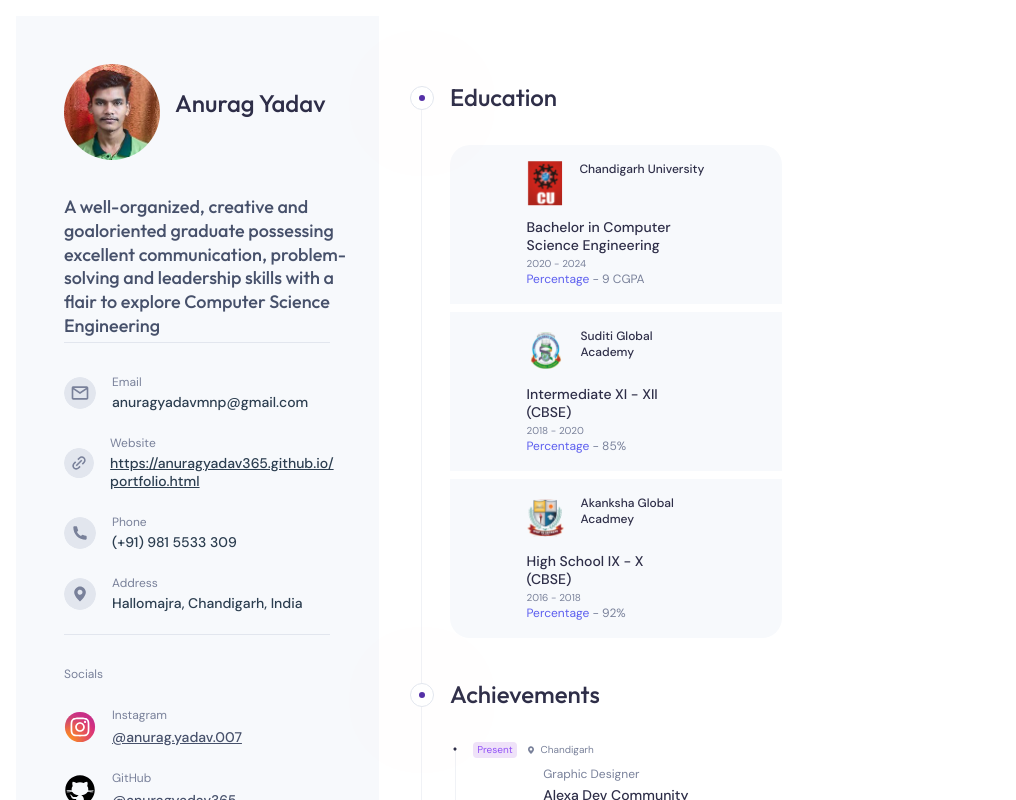
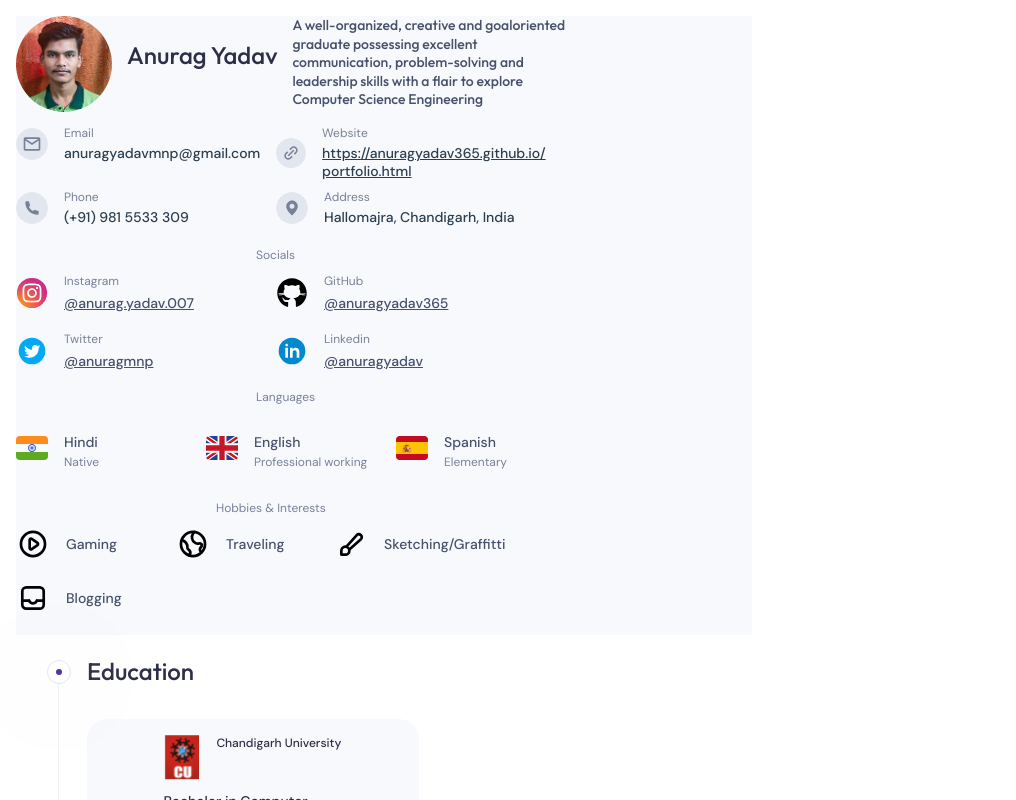
Before and after one commit to neogen22/vue-project, a Vue app: page / in a window 768 px wide. Shown: the top 800 px of the page, 1016 px wide, since content can reach past the window. Built offline with nearby package versions, Linux system fonts and the light colour scheme.

Commit message:
added adaptibve

```diff
--- a/src/App.vue
+++ b/src/App.vue
@@ -22,6 +22,10 @@
         </div>
       </div>
     </template>
+    <div class="wrapper-app" v-else-if="width > 800 || width < 450">
+        <AsideComponent/>
+        <MainPartFullComponent/>
+    </div>
     <div class="wrapper-app" v-else>
         <AsideComponent/>
         <MainPartFullComponent/>
@@ -108,16 +112,16 @@ export default {
         flex-direction: row;
       }
     }
-    @media screen and (min-width: 950px) and (max-width: 1190px)  {
+    @media screen and (min-width: 800px) and (max-width: 1190px)  {
       .wrapper-app {
         display: flex;
         flex-direction: row;
       }
     }
-    @media screen and (min-width: 450px) and (max-width: 950px)  {
+    @media screen and (max-width: 800px) and (min-width: 450px) {
       .wrapper-app {
         display: flex;
-        flex-direction: row;
+        flex-direction: column;
       }
     }
     @media screen and (max-width: 450px)  {
--- a/src/components/AsidePartComponents/AsidePartComplexCards/ContactsComplexCard.vue
+++ b/src/components/AsidePartComponents/AsidePartComplexCards/ContactsComplexCard.vue
@@ -64,4 +64,14 @@ export default {
             padding-bottom: 32px;
         }
     }
+    @media screen and (max-width: 800px) and (min-width: 450px) {
+        .contact-complex-card-wrapper {
+            padding-top: 10px;
+            display: grid;
+            grid-template-columns: 260px 260px;
+        }
+        .contact-complex-card-wrapper>div {
+            padding-bottom: 10px;
+        }
+    }
 </style>
--- a/src/components/AsidePartComponents/AsidePartComplexCards/HobbiesAndInterestsComplexCard.vue
+++ b/src/components/AsidePartComponents/AsidePartComplexCards/HobbiesAndInterestsComplexCard.vue
@@ -1,5 +1,5 @@
 <template>
-    <div class="hobbies-and-interests-complex-card-wrapper">
+    <div class="hobbies-and-interests-complex-card-wrapper" v-if="width > 800 || width < 450">
         <div>
             <AsidePartCardHeader
                 asideCardHeader="Hobbies & Interests"
@@ -10,6 +10,21 @@
                 :name="item.name"
                 :image="item.image"
             />
+        </div>
+    </div>
+    <div v-else>
+        <div class="header">
+            <AsidePartCardHeader
+                asideCardHeader="Hobbies & Interests"
+            />
+        </div>
+        <div class="hobbies-and-interests-complex-card-wrapper-alternative">
+            <div v-for="item in hobbiesAndInterestsCardsArray" :key="item.id">
+                <HobbiesAndInterestsCard
+                    :name="item.name"
+                    :image="item.image"
+                />
+            </div>
         </div>
     </div>
 </template>
@@ -24,6 +39,7 @@
         },
         data() {
             return {
+                width: undefined,
                 hobbiesAndInterestsCardsArray:[
                     {
                         name:"Gaming",
@@ -43,7 +59,13 @@
                     }
                 ]
             }
-        }
+        },
+        created() {
+            this.width = window.innerWidth
+            window.addEventListener('resize', () => {
+                this.width = window.innerWidth
+            })
+        },
     }
 </script>
 
@@ -64,4 +86,18 @@
             padding-bottom: 32px;
         }
     }
+    @media screen and (max-width: 800px) and (min-width: 450px) {
+        .header {
+            margin-top: 30px;
+            margin-left: 200px;
+        }
+        .hobbies-and-interests-complex-card-wrapper-alternative {
+            padding-top: 10px;
+            display: grid;
+            grid-template-columns: 160px 160px 160px;
+        }
+        .hobbies-and-interests-complex-card-wrapper-alternative div {
+            padding-bottom: 10px;
+        }
+    }
 </style>
--- a/src/components/AsidePartComponents/AsidePartComplexCards/LanguageComplexCard.vue
+++ b/src/components/AsidePartComponents/AsidePartComplexCards/LanguageComplexCard.vue
@@ -1,5 +1,5 @@
 <template>
-    <div class="language-complex-card-wrapper">
+    <div class="language-complex-card-wrapper" v-if="width > 800 || width < 450">
         <div>
             <AsidePartCardHeader
                 asideCardHeader="Languages"
@@ -11,6 +11,22 @@
                 :level="item.level"
                 :image="item.image"
             />
+        </div>
+    </div>
+    <div v-else>
+        <div class="header">
+            <AsidePartCardHeader
+                asideCardHeader="Languages"
+            />
+        </div>
+        <div class="language-complex-card-wrapper-alternative">
+            <div v-for="item in languageCardsArray" :key="item.id">
+                <LanguagesCard
+                    :language="item.language"
+                    :level="item.level"
+                    :image="item.image"
+                />
+            </div>
         </div>
     </div>
 </template>
@@ -25,6 +41,7 @@
         },
         data() {
             return {
+                width: undefined,
                 languageCardsArray:[
                     {
                         language:"Hindi",
@@ -43,6 +60,12 @@
                     }
                 ]
             }
+        },
+        created() {
+            this.width = window.innerWidth
+            window.addEventListener('resize', () => {
+                this.width = window.innerWidth
+            })
         },
     }
 </script>
@@ -64,4 +87,23 @@
             padding-bottom: 32px
         }
     }
+    @media screen and (max-width: 800px) and (min-width: 450px) {
+        .social-complex-card-wrapper {
+            padding-top: 10px;
+            display: grid;
+            grid-template-columns: 260px 260px;
+        }
+        .header {
+            margin-left: 240px;
+        }
+        .language-complex-card-wrapper-alternative {
+            padding-top: 10px;
+            display: grid;
+            grid-template-columns: 190px 190px 190px;
+        }
+        .language-complex-card-wrapper-alternative div {
+            padding-top: 10px;
+            align-self: center;
+        }
+    }
 </style>
--- a/src/components/AsidePartComponents/AsidePartComplexCards/SocialComplexCard.vue
+++ b/src/components/AsidePartComponents/AsidePartComplexCards/SocialComplexCard.vue
@@ -1,5 +1,5 @@
 <template>
-    <div class="social-complex-card-wrapper">
+    <div class="social-complex-card-wrapper" v-if="width > 800 || width < 450">
         <div>
             <AsidePartCardHeader
                 asideCardHeader="Socials"
@@ -14,6 +14,23 @@
             />
         </div>
     </div>
+    <div v-else>
+        <div class="header">
+            <AsidePartCardHeader
+                asideCardHeader="Socials"
+            />
+        </div>
+        <div class="social-complex-card-wrapper-alternative">
+            <div v-for="item in socialCardsArray" :key="item.id">
+                <SocialCard
+                    :name="item.name"
+                    :address="item.address"
+                    :image="item.image"
+                    :HTMLAddress="item.HTMLAddress"
+                />
+            </div>
+        </div>
+    </div>
 </template>
 
 <script>
@@ -26,6 +43,7 @@
         },
         data() {
             return {
+                width: undefined,
                 socialCardsArray: [
                     {
                         name:"Instagram",
@@ -54,6 +72,12 @@
                 ]
             }
         },
+        created() {
+            this.width = window.innerWidth
+            window.addEventListener('resize', () => {
+                this.width = window.innerWidth
+            })
+        },
     }
 </script>
 
@@ -74,4 +98,23 @@
             padding-bottom: 32px;
         }
     }
+    @media screen and (max-width: 800px) and (min-width: 450px) {
+        .social-complex-card-wrapper {
+            padding-top: 10px;
+            display: grid;
+            grid-template-columns: 260px 260px;
+        }
+        .header {
+
+            margin-left: 240px;
+        }
+        .social-complex-card-wrapper-alternative {
+            padding-top: 10px;
+            display: grid;
+            grid-template-columns: 260px 260px;
+        }
+        .social-complex-card-wrapper-alternative div {
+            padding-bottom: 10px;
+        }
+    }
 </style>
--- a/src/components/AsidePartComponents/AsidePartFullComponent.vue
+++ b/src/components/AsidePartComponents/AsidePartFullComponent.vue
@@ -1,5 +1,5 @@
 <template>
-    <div class='aside-part-full-component'>
+    <div class='aside-part-full-component' v-if="width > 800 || width < 450">
         <AsidePartHeader/>
         <hr class="aside-part-full-component-first-hr">
         <ContactsComplexCard/>
@@ -8,6 +8,15 @@
         <hr>
         <LanguageComplexCard/>
         <HobbiesAndInterestsComplexCard/>
+    </div>
+    <div class='alternative' v-else>
+        <AsidePartHeader/>
+        <div class="aside-part-full-component-medium">
+            <ContactsComplexCard/>
+        </div>
+            <SocialComplexCard/>
+            <LanguageComplexCard/>
+            <HobbiesAndInterestsComplexCard/>
     </div>
 </template>
 
@@ -24,6 +33,17 @@
             LanguageComplexCard,
             HobbiesAndInterestsComplexCard,
             AsidePartHeader,
+        },
+        data() {
+            return {
+                width: undefined,
+            }
+        },
+        created() {
+            this.width = window.innerWidth
+            window.addEventListener('resize', () => {
+                this.width = window.innerWidth
+            })
         },
     }
 </script>
@@ -57,4 +77,13 @@
                 height: 1460px;
             }
         }
+        @media screen and (max-width: 800px) and (min-width: 450px) {
+            .aside-part-full-component-medium {
+                display: grid;
+                grid-template-columns: 1fr 1fr;
+            }
+            .alternative {
+                background-color: rgb(247, 249, 252);
+            }
+        }
 </style>
--- a/src/components/AsidePartComponents/AsidePartHeader.vue
+++ b/src/components/AsidePartComponents/AsidePartHeader.vue
@@ -19,33 +19,6 @@
         object-fit: cover;
         object-position: 50% 0;
     }
-/*     @media (orientation: portrait) {
-        .aside-part-header-inside-wrapper {
-            display: flex;
-            flex-direction: row;
-            column-gap: 10%;
-            padding-bottom: 4%;
-        }
-        .aside-part-header-person-description {
-            font-family: 'Outfit', sans-serif;
-            font-size: 3vw;
-            font-weight: 500;
-            line-height: 1.33;
-            color: rgba(71, 81, 107, 1);
-            text-align: center;
-        }
-        .aside-part-header-person-name {
-            font-family: 'Outfit', sans-serif;
-            color: var(--gray-darker, #2E2E48);
-            font-size: 7vw;
-            font-style: normal;
-            font-weight: 500;
-            line-height: 1.25;
-            padding-top: 7%;
-        }
-
-    } */
-
     .aside-part-header-wrapper {
         display: flex;
         flex-direction: column;
@@ -89,4 +62,21 @@
             row-gap: 3vh;
         }
     }
+    @media screen and (max-width: 800px) and (min-width: 450px) {
+        .aside-part-header-wrapper {
+            display: flex;
+            flex-direction: row;
+            row-gap: 10px;
+            padding-top: 0px;
+            height: 100px;
+        }
+        .aside-part-header-inside-wrapper {
+            padding-bottom: 0px;
+        }
+        .aside-part-header-person-description {
+            padding-left: 15px;
+            font-size: 14px;
+            min-width: 238px;
+        }
+    }
 </style>
--- a/src/components/MainPartComponents/MainPartFullComponent.vue
+++ b/src/components/MainPartComponents/MainPartFullComponent.vue
@@ -61,7 +61,7 @@ export default {
 </script>
 
 <style scoped>
-    @media screen and (min-width: 950px) {
+    @media screen and (min-width: 800px) {
       .main-part-wrapper {
         display: flex;
         flex-direction: column;
@@ -74,12 +74,12 @@ export default {
         column-gap: 16px;
       }
     }
-    @media screen and (min-width: 450px) and (max-width: 950px) {
+    @media screen and (min-width: 564px) and (max-width: 800px) {
       .main-part-wrapper {
         display: flex;
         flex-direction: column;
         column-gap: 16px;
-        padding: 65px 48px 65px 42px;
+        padding: 20px 48px 65px 42px;
         width: 1000px;
       }
       .main-part-wrapper-inside {
@@ -88,7 +88,7 @@ export default {
         column-gap: 16px;
       }
     }
-    @media screen and (max-width: 450px) {
+    @media screen and (max-width: 564px) {
       .main-part-wrapper {
         display: flex;
         flex-direction: column;
```
